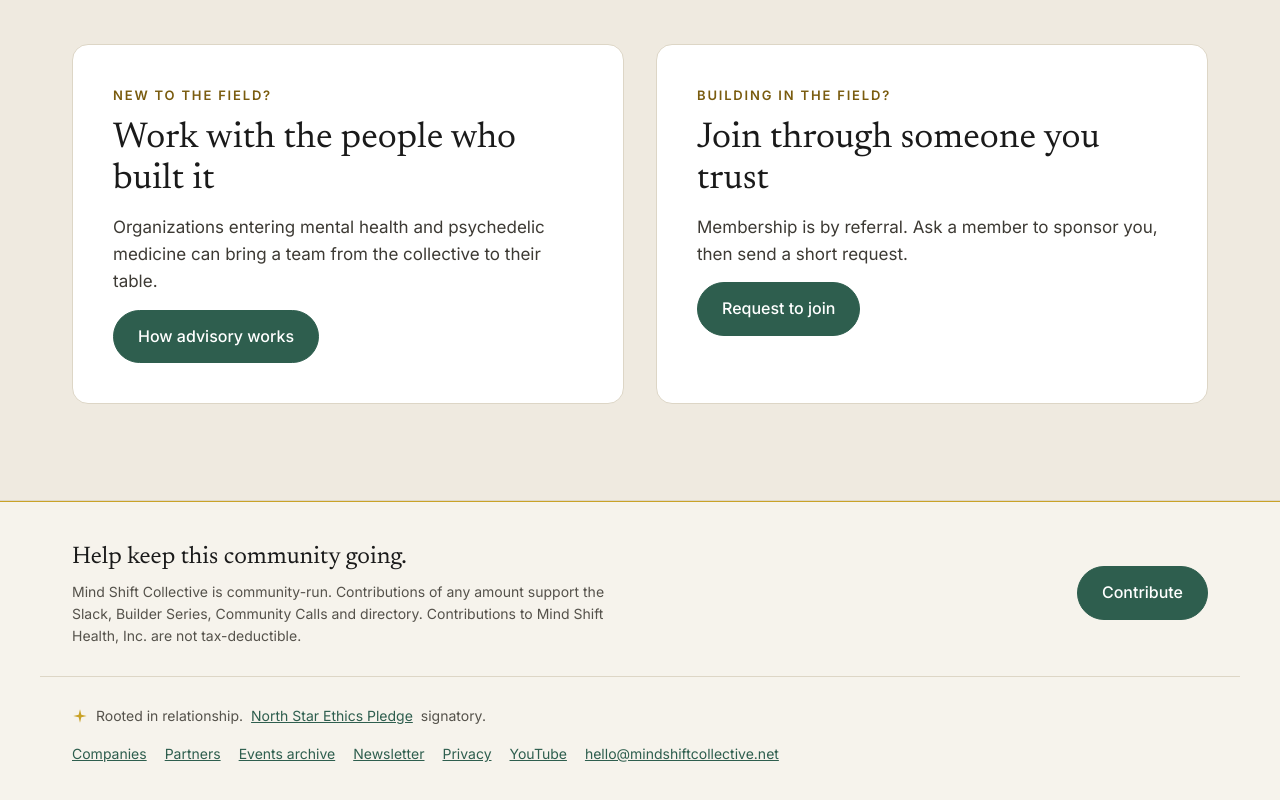
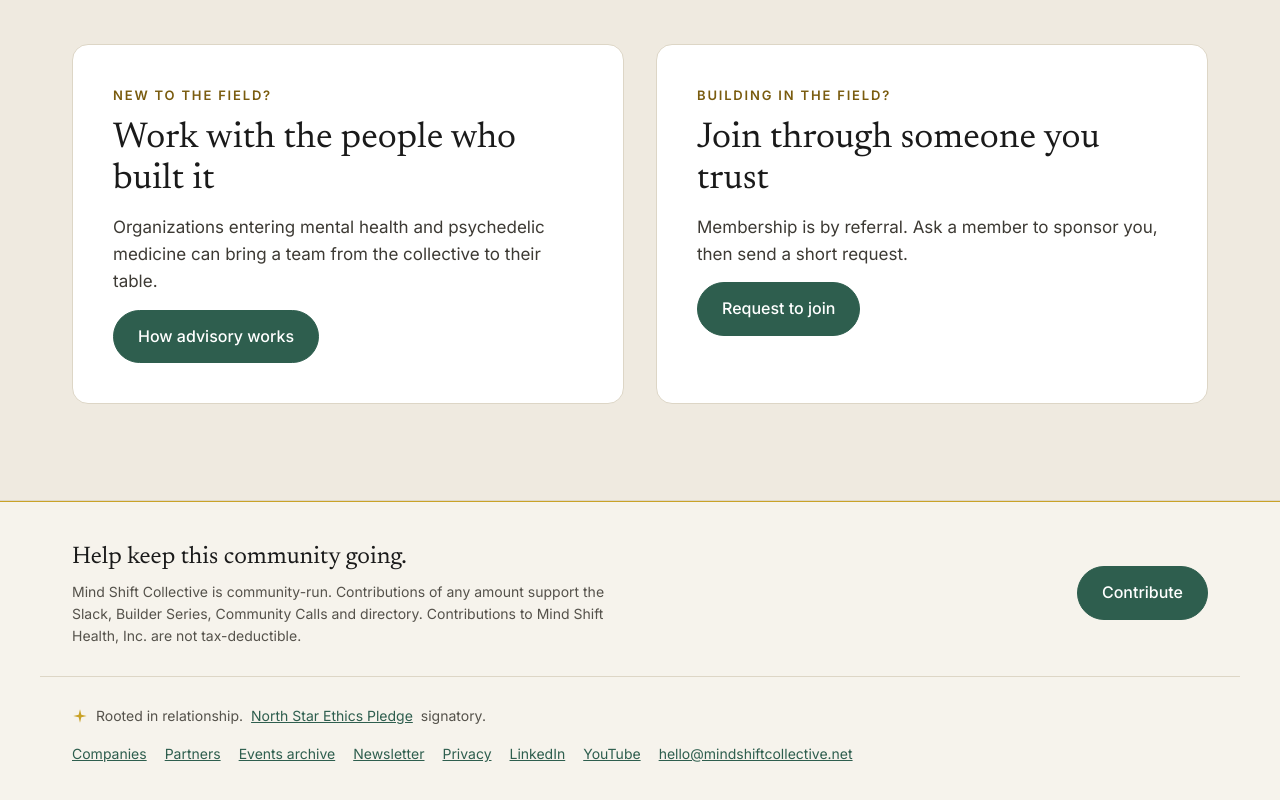
Before and after one commit to Mind-Shift-Collective/msc-website, an Astro site: page / in a window 1280 px wide. Shown: the part 5289-6089 px from the top of the page. Built offline with nearby package versions, Linux system fonts and the light colour scheme; Astro itself is replaced by a stand-in of ours.

Commit message:
Footer: add LinkedIn link
Co-Authored-By: Claude Opus 5.5 <noreply@anthropic.com>
Claude-Session: https://claude.ai/code/session_01XoJqMKEHH55ATc3MYJEmfw

```diff
--- a/src/layouts/Base.astro
+++ b/src/layouts/Base.astro
@@ -73,6 +73,7 @@ const isPreview = import.meta.env.PUBLIC_SITE_LIVE !== 'true';
         <a data-site-only href="/archive">Events archive</a>
         <a data-site-only href="/#stay-close">Newsletter</a>
         <a href="/privacy">Privacy</a>
+        <a href="https://www.linkedin.com/company/mind-shift-collective/" target="_blank" rel="noopener">LinkedIn</a>
         <a data-site-only href="https://www.youtube.com/@mindshifthealth">YouTube</a>
         <a href="mailto:hello@mindshiftcollective.net">hello@mindshiftcollective.net</a>
       </span>
```
